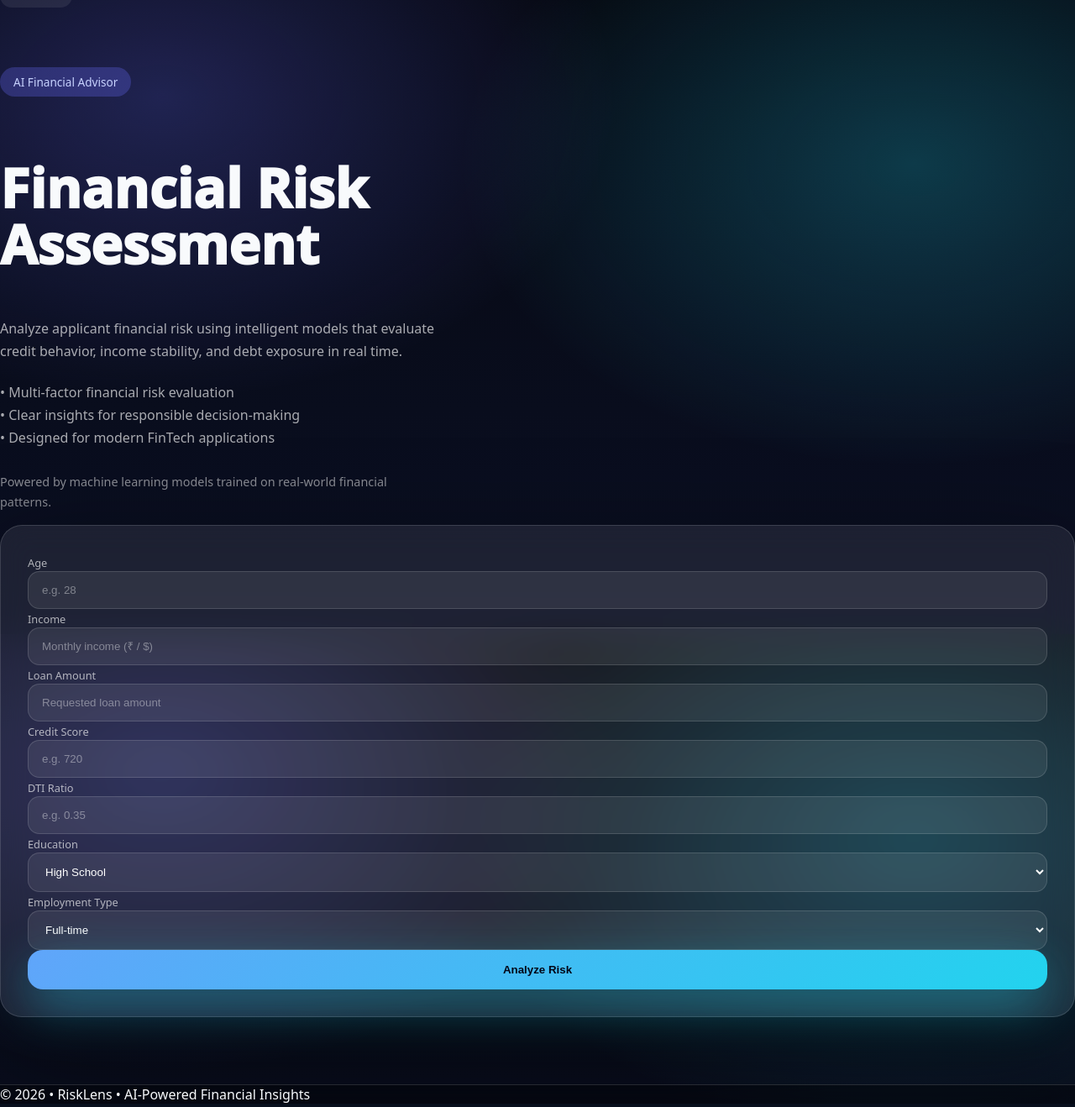
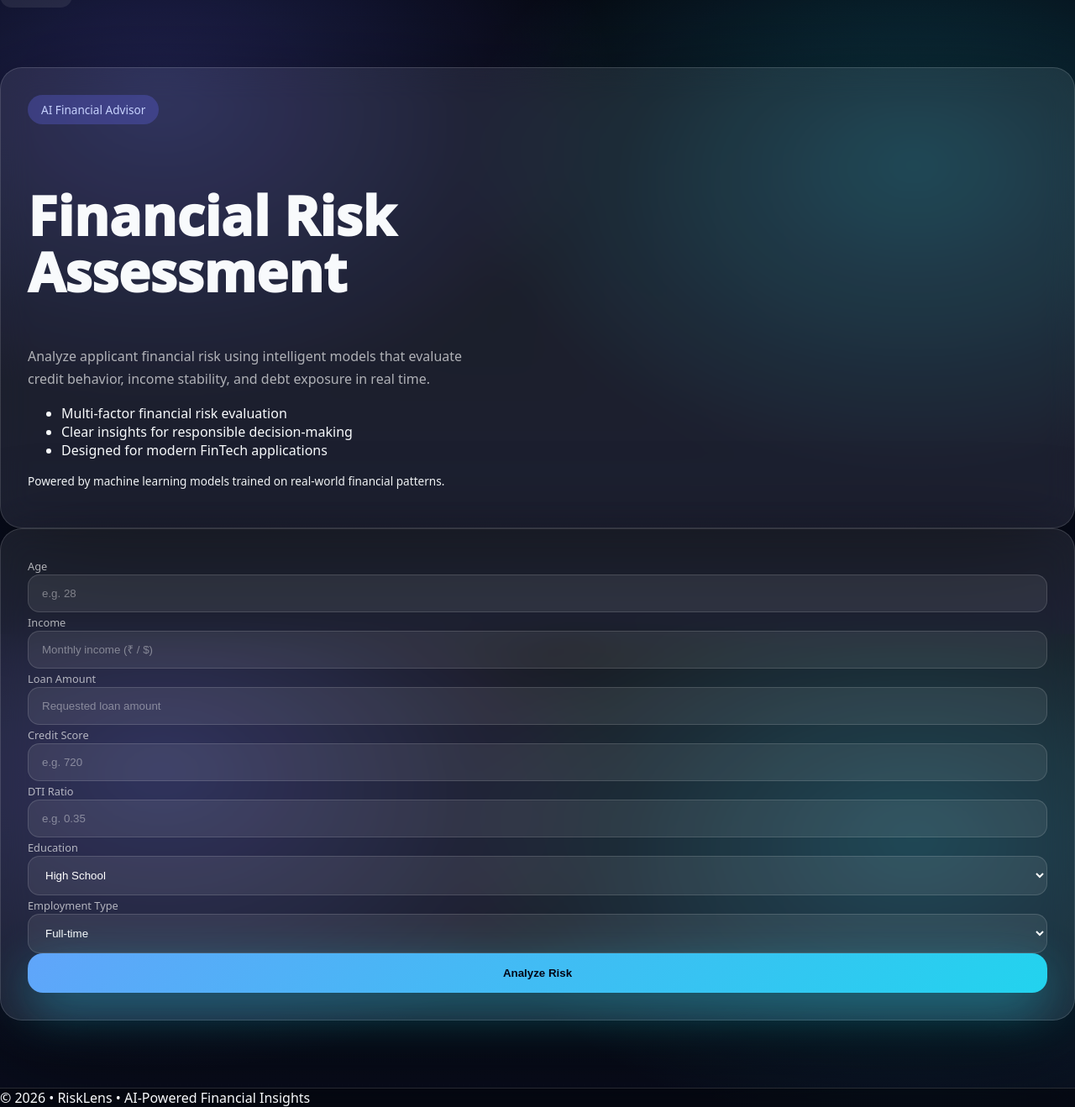
Before and after one commit to Haril2766/Loan-Default-ML, a Flask app: page / in a window 1280 px wide. Shown: the part 45-1363 px from the top of the page at 84% size. Run offline with Flask 3, Linux system fonts and the light colour scheme.

Commit message:
Update index.html

```diff
--- a/templates/index.html
+++ b/templates/index.html
@@ -4,15 +4,15 @@
 {% block content %}
 <section class="heroWrap">
   <div class="container">
-    <div class="row">
+    <div class="row g-5 align-items-stretch">
 
       <!-- LEFT : HERO CONTENT -->
-      <div class="heroCard">
-        <div class="pill">AI Financial Advisor</div>
+      <div class="col-lg-6">
+        <div class="glassCard heroCard h-100">
+          <span class="pill">AI Financial Advisor</span>
 
           <h1 class="heroTitle">
-          Financial Risk<br>
-          Assessment
+            Financial Risk<br/>Assessment
           </h1>
 
           <p class="heroText">
@@ -20,102 +20,80 @@
             credit behavior, income stability, and debt exposure in real time.
           </p>
 
-        <p class="heroText" style="margin-top:22px;">
-          • Multi-factor financial risk evaluation<br>
-          • Clear insights for responsible decision-making<br>
-          • Designed for modern FinTech applications
-        </p>
+          <ul class="text-soft mt-4">
+            <li>Multi-factor financial risk evaluation</li>
+            <li>Clear insights for responsible decision-making</li>
+            <li>Designed for modern FinTech applications</li>
+          </ul>
 
-        <p class="heroText" style="margin-top:26px; font-size:.9rem; opacity:.8;">
+          <p class="text-soft mt-4" style="font-size:.85rem">
             Powered by machine learning models trained on real-world financial patterns.
           </p>
         </div>
+      </div>
 
-      <!-- RIGHT : FORM -->
-      <div class="glassCard">
+      <!-- RIGHT : FORM CARD -->
+      <div class="col-lg-6">
+        <div class="glassCard h-100">
+
           <form action="/predict" method="POST">
 
-          <div class="row" style="grid-template-columns:1fr 1fr; gap:22px;">
+            <div class="row g-3">
 
-            <!-- Age -->
-            <div>
+              <div class="col-md-6">
                 <label class="form-label">Age</label>
-              <input
-                class="form-control"
-                name="Age"
-                placeholder="e.g. 28"
-                required>
+                <input type="number" name="Age" class="form-control" placeholder="e.g. 28" required>
               </div>
 
-            <!-- Income -->
-            <div>
+              <div class="col-md-6">
                 <label class="form-label">Income</label>
-              <input
-                class="form-control"
-                name="Income"
-                placeholder="Monthly income (₹ / $)"
-                required>
+                <input type="number" name="Income" class="form-control" placeholder="Monthly income (₹ / $)" required>
               </div>
 
-            <!-- Loan Amount -->
-            <div>
+              <div class="col-md-6">
                 <label class="form-label">Loan Amount</label>
-              <input
-                class="form-control"
-                name="LoanAmount"
-                placeholder="Requested loan amount"
-                required>
+                <input type="number" name="LoanAmount" class="form-control" placeholder="Requested loan amount" required>
               </div>
 
-            <!-- Credit Score -->
-            <div>
+              <div class="col-md-6">
                 <label class="form-label">Credit Score</label>
-              <input
-                class="form-control"
-                name="CreditScore"
-                placeholder="e.g. 720"
-                required>
+                <input type="number" name="CreditScore" class="form-control" placeholder="e.g. 720" required>
               </div>
 
-            <!-- DTI -->
-            <div>
+              <div class="col-md-6">
                 <label class="form-label">DTI Ratio</label>
-              <input
-                class="form-control"
-                name="DTIRatio"
-                placeholder="e.g. 0.35"
-                required>
+                <input type="number" step="0.01" name="DTIRatio" class="form-control" placeholder="e.g. 0.35" required>
               </div>
 
-            <!-- Education -->
-            <div>
+              <div class="col-md-6">
                 <label class="form-label">Education</label>
-              <select class="form-select" name="Education" required>
+                <select name="Education" class="form-select">
                   {% for e in education_options %}
                     <option value="{{ e }}">{{ e }}</option>
                   {% endfor %}
                 </select>
               </div>
 
-            <!-- Employment -->
-            <div>
+              <div class="col-md-12">
                 <label class="form-label">Employment Type</label>
-              <select class="form-select" name="EmploymentType" required>
-                {% for e in employment_options %}
-                  <option value="{{ e }}">{{ e }}</option>
+                <select name="EmploymentType" class="form-select">
+                  {% for emp in employment_options %}
+                    <option value="{{ emp }}">{{ emp }}</option>
                   {% endfor %}
                 </select>
               </div>
 
-            <!-- Button -->
-            <div style="display:flex; align-items:flex-end;">
-              <button class="btnGlow" style="width:100%;">
+              <div class="col-12 mt-4">
+                <button type="submit" class="btnGlow w-100">
                   Analyze Risk
                 </button>
               </div>
 
             </div>
+
           </form>
+
+        </div>
       </div>
 
     </div>
```
Lines whose indentation alone changed are shown as unchanged.
